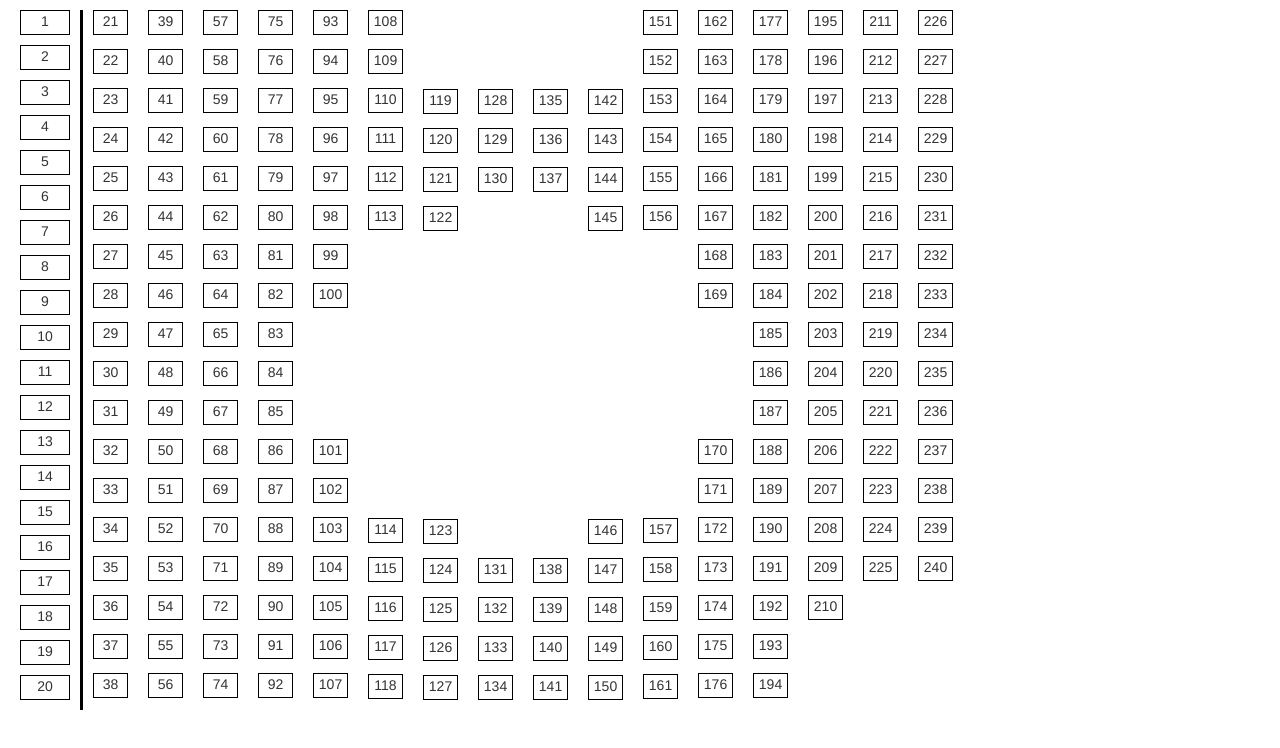
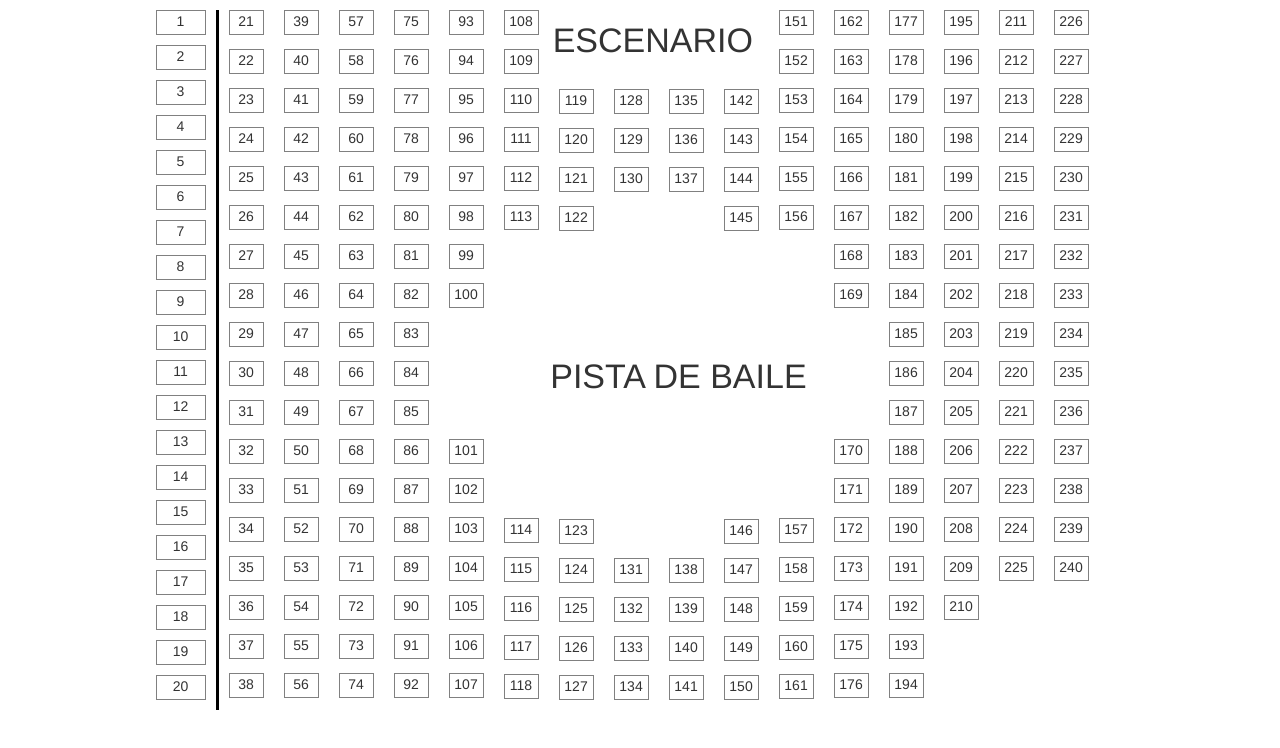
Before and after one commit to BrUn3y/Prototype_tables, a plain HTML site: page index.html in a window 1280 px wide. Drawn offline with nearby package versions, Linux system fonts and the light colour scheme.

Commit message:
add Style

```diff
--- a/index.html
+++ b/index.html
@@ -8,9 +8,19 @@
     <script type="text/javascript" src="js/jquery.min.js"></script>
   </head>
   <body>
+    <center class="escenario">
+        <p>ESCENARIO</p>
+    </center>
+    <center class="pista">
+        <p>PISTA DE BAILE</p>
+    </center>
 
-    <div id="dashboard" class="row dashboard">
-    </div>
+     <center>
+       <div id="dashboard" class="row dashboard">
+
+       </div>
+     </center>
+
 
 
     <!-- Modal -->
--- a/js/controller.js
+++ b/js/controller.js
@@ -183,15 +183,18 @@ var table = "<div style='float:left; border-right-width:3px;border-right-style:
     tables[table_reserver.table_no-1].total_chair=tables[table_reserver.table_no-1].total_chair-10;
     tables[table_reserver.table_no-1].status=false;
     $("#table_"+table_reserver.table_no).css('background-color', '#FC4349');
+    $("#table_"+table_reserver.table_no).css('color', '#FFF');
      $('#myModal').modal('hide');
   });
 
   $("#save_chair").click(function(){
     tables[table_reserver.table_no-1].total_chair=tables[table_reserver.table_no-1].total_chair-1;
     $("#table_"+table_reserver.table_no).css('background-color', '#6DBCDB');
+    $("#table_"+table_reserver.table_no).css('color', '#FFF');
     if (tables[table_reserver.table_no-1].total_chair == 0) {
       tables[table_reserver.table_no-1].status=false;
       $("#table_"+table_reserver.table_no).css('background-color', '#FC4349');
+      $("#table_"+table_reserver.table_no).css('color', '#FFF');
     }
     $('#myModal').modal('hide');
   });
@@ -199,9 +202,11 @@ var table = "<div style='float:left; border-right-width:3px;border-right-style:
   $("#save_5chair").click(function(){
     tables[table_reserver.table_no-1].total_chair=tables[table_reserver.table_no-1].total_chair-5;
     $("#table_"+table_reserver.table_no).css('background-color', '#6DBCDB');
+    $("#table_"+table_reserver.table_no).css('color', '#FFF');
     if (tables[table_reserver.table_no-1].total_chair == 0) {
       tables[table_reserver.table_no-1].status=false;
       $("#table_"+table_reserver.table_no).css('background-color', '#FC4349');
+      $("#table_"+table_reserver.table_no).css('color', '#FFF');
     }
     $('#myModal').modal('hide');
 
--- a/style.css
+++ b/style.css
@@ -1,10 +1,10 @@
 .dashboard{
   height: 100%;
-  background-color: #FFFFFF;
   margin: 10px;
   overflow:scroll;
   width: 989px;
   text-align: center;
+  font-weight: 200;
 }
 
 .tables{
@@ -18,5 +18,36 @@
   cursor: pointer;
   border-style: solid;
   border-width: 1px;
-  border-color: black;
+  border-color: grey;
 }
+
+.tables:hover{
+  box-shadow: 2px 3px 1px grey;
+}
+
+.escenario
+{
+  position: absolute;
+  top: 2%;
+  left: 51%;
+  width: 400px;
+  margin-left: -200px;
+  height: 300px;
+  font-size: 34px;
+  font-weight: 100;
+  z-index: -1;
+}
+
+.pista
+{
+  position: absolute;
+  top: 44%;
+  left: 53%;
+  width: 400px;
+  margin-left: -200px;
+  height: 300px;
+  font-size: 34px;
+  font-weight: 100;
+  z-index: -1;
+
+}
```
